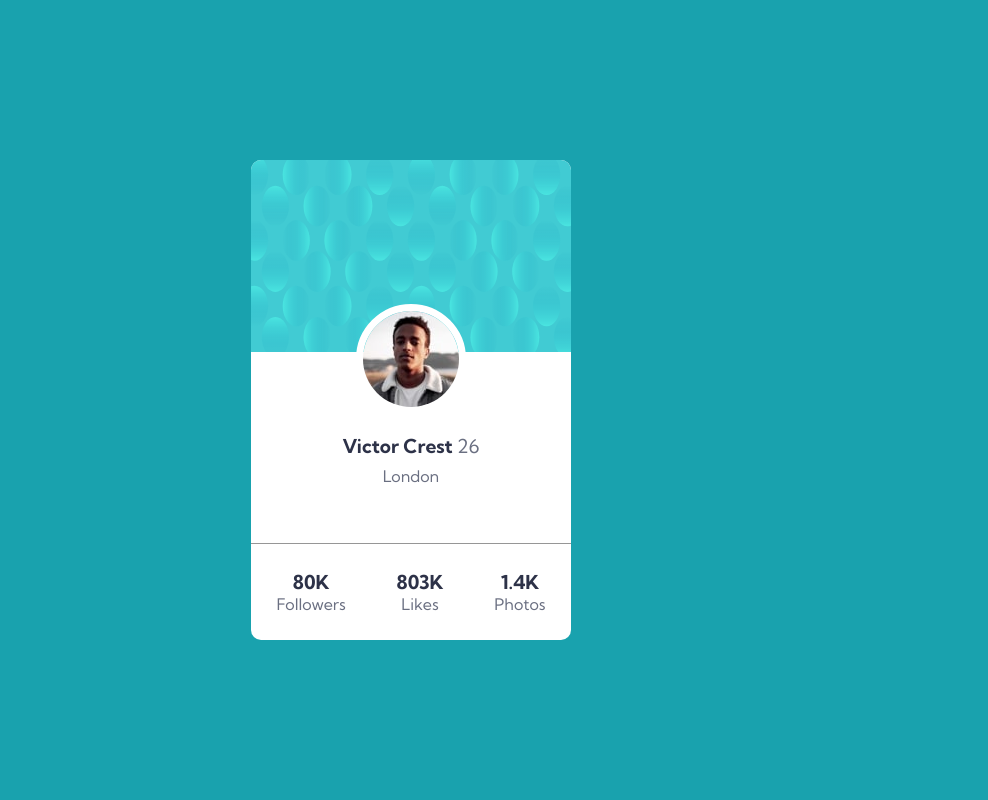
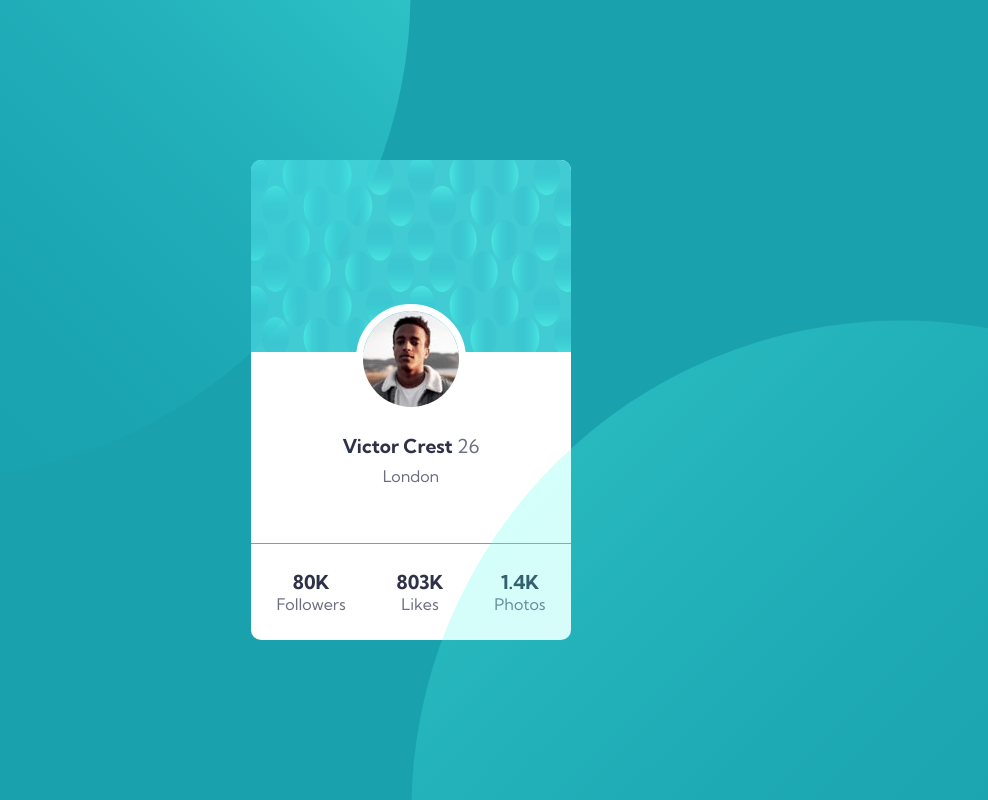
Before and after one commit to usamaazhar090/profile-card-component-main, a plain HTML site: page index.html in a window 1280 px wide. Shown: the whole page, without its empty margins (229-1217 px from the left). Drawn offline with Linux system fonts and the light colour scheme.

Commit message:
Update index.html

```diff
--- a/index.html
+++ b/index.html
@@ -10,6 +10,8 @@
   <link rel="stylesheet" href='main.css'>
 </head>
 <body>
+  <div class='left-background'></div>
+  <div class='right-background'></div>
   <div class="container">
     <div class="upperpart">
       <div class="image">
```
